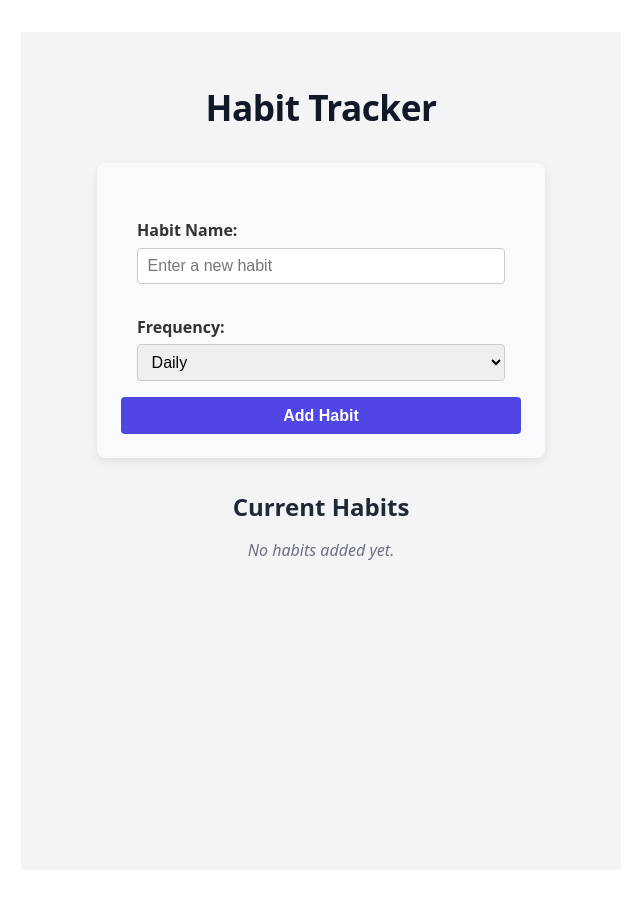
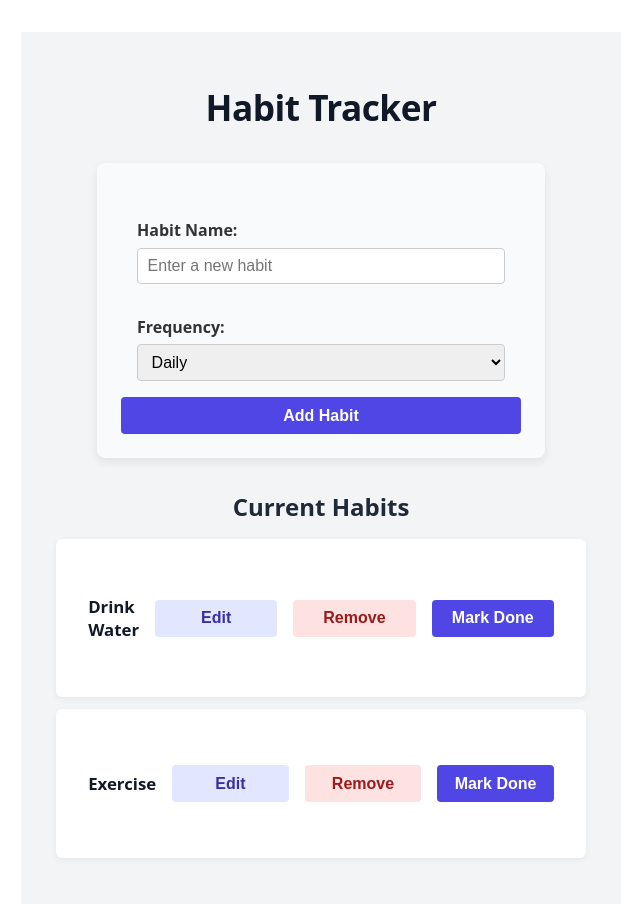
Before and after one commit to theadullamite/Habit-Tracker, a React (Vite) app: page / in a window 1280 px wide. Shown: the top 904 px of the page, without its empty margins (319-959 px from the left). Built offline with nearby package versions, Linux system fonts and the light colour scheme.

Commit message:
daily habit logging

```diff
--- a/src/App.jsx
+++ b/src/App.jsx
@@ -3,9 +3,15 @@ import HabitForm from './components/HabitForm';
 import HabitList from './components/HabitList';
 import "./App.css";
 
+
+
+
 function App() {
   //using state to capture user input
-  const [habits, setHabits] = useState([]);
+  const [habits, setHabits] = useState([
+    {id: '1', name: "Drink Water", logs: {} },
+    { id: '2', name: "Exercise", logs: {} },
+  ]);
 
   //function to add a habit
   const addHabit = (newHabit) => {
@@ -29,7 +35,7 @@ function App() {
     <div className="app">
       <h1 className="app-title">Habit Tracker</h1>
       <HabitForm onAddHabit={addHabit} />
-      <HabitList habits={habits} onRemove={removeHabit} onEdit={editHabit}/>
+      <HabitList habits={habits} setHabits={setHabits} onRemove={removeHabit} onEdit={editHabit}/>
     </div>
   );
 }
--- a/src/components/HabitItem.jsx
+++ b/src/components/HabitItem.jsx
@@ -1,9 +1,37 @@
 import { useState } from "react";
 import './HabitItem.css';
 
-function HabitItem({ habit, onRemove, onEdit }) {
+
+//generating today's date
+  const getToday = () => {
+    return new Date().toISOString().split("T")[0];
+  };
+
+
+function HabitItem({ habit, onRemove, onEdit, setHabits }) {
   const [isEditing, setIsEditing] = useState(false);
   const [editName, setEditName] = useState(habit.name);
+
+  const today = getToday();
+  const isCompletedToday = habit.logs[today];
+
+
+ // the toggle function
+  const toggleToday = () => {
+    setHabits(prevHabits =>
+      prevHabits.map(h =>
+        h.id === habit.id
+        ? {
+          ...h,
+          logs: {
+            ...h.logs,
+            [today]: !h.logs[today]
+          }
+        }
+        : h
+      )
+    );
+  };
 
   const handleEditSubmit = (e) => {
     e.preventDefault();
@@ -47,6 +75,9 @@ function HabitItem({ habit, onRemove, onEdit }) {
       <span className="habit-name">{habit.name}</span>
       <button className="edit-btn" onClick={() => setIsEditing(true)}>Edit</button>
       <button className="remove-btn" onClick={() => onRemove(habit.id)}>Remove</button>
+      <button onClick={toggleToday}>
+        {isCompletedToday ? "Completed ✅" : "Mark Done"}
+      </button>
     </div>
   );
 }
--- a/src/components/HabitList.jsx
+++ b/src/components/HabitList.jsx
@@ -1,7 +1,7 @@
 import HabitItem from "./HabitItem";
 import './HabitList.css';
 
-const HabitList = ({ habits, onRemove, onEdit }) => {
+const HabitList = ({ habits, onRemove, onEdit, setHabits }) => {
   return (
     <div className='habit-list'>
       <h2>Current Habits</h2>
@@ -11,7 +11,13 @@ const HabitList = ({ habits, onRemove, onEdit }) => {
         <ul>
           {habits.map((habit) => (
             <li key={habit.id}>
-              <HabitItem habit={habit} onRemove={onRemove} onEdit={onEdit} />
+              <HabitItem
+              habit={habit}
+              onRemove={onRemove}
+              onEdit={onEdit}
+              key={habit.id}
+              setHabits={setHabits}
+              />
             </li>
           ))}
         </ul>
```
